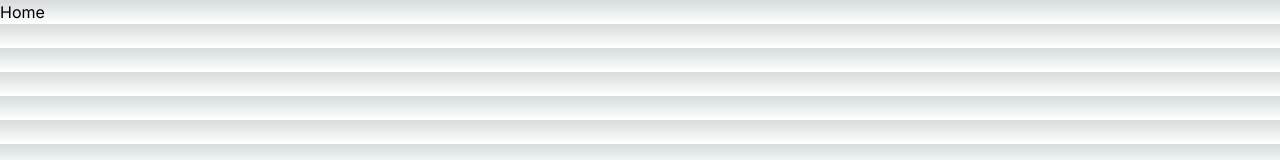
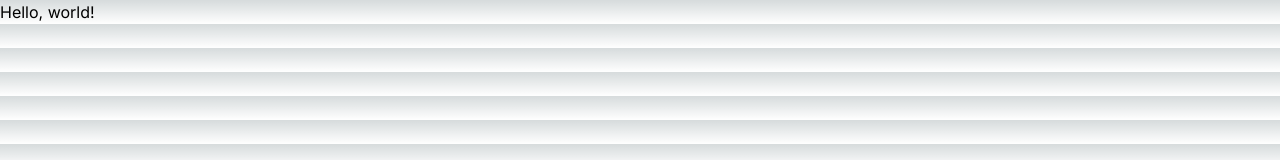
Before and after one commit to ysl0628/lighthouse-ci-demo, a Next.js app: page /home in a window 1280 px wide. Shown: the top 160 px of the page. Built offline with nearby package versions, Linux system fonts and the light colour scheme.

Commit message:
feat: add hello world

```diff
--- a/app/home/page.tsx
+++ b/app/home/page.tsx
@@ -1,7 +1,7 @@
 import React from "react";
 
 const Home = () => {
-  return <div>Home</div>;
+  return <div>Hello, world!</div>;
 };
 
 export default Home;
```
